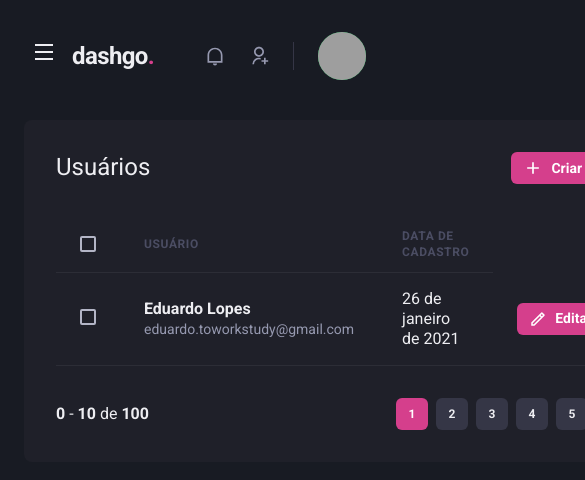
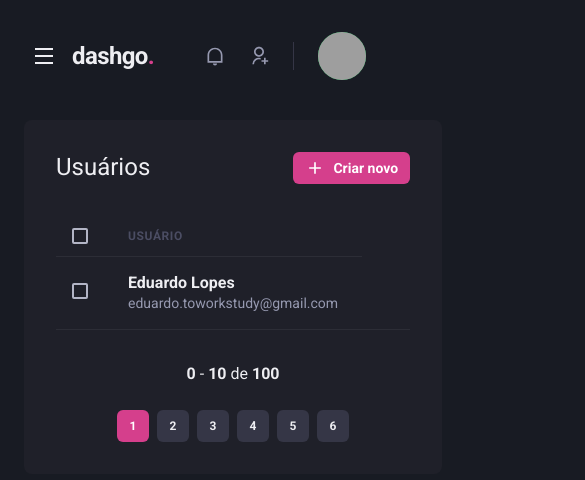
Before and after one commit to EduardoLopes00/IgniteReact04-dashgo, a Next.js app: page /users in a window 390 px wide. Shown: the top 480 px of the page, 585 px wide, since content can reach past the window. Built offline with nearby package versions, Linux system fonts and the light colour scheme; grey boxes are pictures that could not be loaded.

Commit message:
Finalizing all the responsivity adjustments

```diff
--- a/src/components/Header/index.tsx
+++ b/src/components/Header/index.tsx
@@ -34,7 +34,8 @@ export function Header() {
                     variant="unstyled"
                     onClick={onOpen}
                     mr="2"
-
+                    display="flex"
+                    alignItems="center"
                 ></IconButton>
             ) }
 
--- a/src/components/Pagination/index.tsx
+++ b/src/components/Pagination/index.tsx
@@ -1,9 +1,10 @@
-import { HStack, Button, Box } from '@chakra-ui/react'
+import { Stack, HStack, Button, Box } from '@chakra-ui/react'
 import { PaginationItem } from './PaginationItem'
 
 export function Pagination() {
     return(
-        <HStack
+        <Stack
+            direction={["column", "row"]}
             spacing="6"
             mt="8"
             justify="space-between"
@@ -21,6 +22,6 @@ export function Pagination() {
                <PaginationItem number={6} />
             </HStack>
 
-        </HStack>
+        </Stack>
     )
 }
--- a/src/pages/users/create.tsx
+++ b/src/pages/users/create.tsx
@@ -11,18 +11,18 @@ export default function CreateUser() {
             <Flex w="100%" my="6" maxWidth={1400} mx="auto" px="6">
                 <Sidebar />
 
-                <Box flex="1" borderRadius={8} bgColor="gray.800" p="8">
+                <Box flex="1" borderRadius={8} bgColor="gray.800" p={["6", "8"]}>
                     <Heading size="lg" fontWeight="normal">Criar usuário</Heading>
 
                     <Divider my="6" borderColor="gray.700" />
 
                     <VStack spacing = "8">
-                        <SimpleGrid minChildWidth="240px" spacing="8" w="100%">
+                        <SimpleGrid minChildWidth="240px" spacing={["6", "8"]} w="100%">
                             <FormInput name="name" label="Nome completo" />
                             <FormInput name="email" type="email" label="E-mail" />
                         </SimpleGrid>
 
-                        <SimpleGrid minChildWidth="240px" spacing="8" w="100%">
+                        <SimpleGrid minChildWidth="240px" spacing={["6", "8"]} w="100%">
                             <FormInput name="password" type="password" label="Senha" />
                             <FormInput name="password_confirmation" type="password" label="Confirmação de senha" />
                         </SimpleGrid>
--- a/src/pages/users/index.tsx
+++ b/src/pages/users/index.tsx
@@ -1,10 +1,15 @@
-import { Box, Flex, Heading, Button, Icon, Text, Table, Thead, Tbody, Th, Tr, Td, Checkbox } from "@chakra-ui/react";
+import { Box, Flex, Heading, Button, Icon, Text, Table, Thead, Tbody, Th, Tr, Td, Checkbox, useBreakpointValue } from "@chakra-ui/react";
 import { RiAddLine, RiPencilLine } from "react-icons/ri";
 import { Header } from "../../components/Header";
 import { Pagination } from "../../components/Pagination";
 import { Sidebar } from "../../components/Sidebar";
 
 export default function UserList() {
+    const isWideVersion = useBreakpointValue({
+        base: false,
+        lg: true
+    })
+
     return (
         <Box>
             <Header />
@@ -30,16 +35,16 @@ export default function UserList() {
                     <Table colorScheme="whiteAlpha" >
                         <Thead>
                             <Tr>
-                                <Th px="6" color="gray.300" width="8">
+                                <Th px= {["4", "4", "6"]} color="gray.300" width="8">
                                     <Checkbox colorScheme="pink" />
                                 </Th>
                                 <Th>Usuário</Th>
-                                <Th>Data de cadastro</Th>
+                                { isWideVersion && <Th>Data de cadastro</Th> }
                             </Tr>
                         </Thead>
                         <Tbody>
                             <Tr>
-                                <Td px="6">
+                                <Td px= {["4", "4", "6"]}>
                                     <Checkbox colorScheme="pink" />
                                 </Td>
                                 <Td>
@@ -49,8 +54,9 @@ export default function UserList() {
 
                                     </Box>
                                 </Td>
-                                <Td>26 de janeiro de 2021</Td>
+                                { isWideVersion && <Td>  26 de janeiro de 2021</Td> }
                                 <Td>
+                                    {isWideVersion &&
                                         <Button
                                             as="a"
                                             size="sm"
@@ -60,6 +66,7 @@ export default function UserList() {
                                         >
                                             Editar
                                         </Button>
+                                    }
                                 </Td>
                             </Tr>
                         </Tbody>
```
Lines whose indentation alone changed are shown as unchanged.
